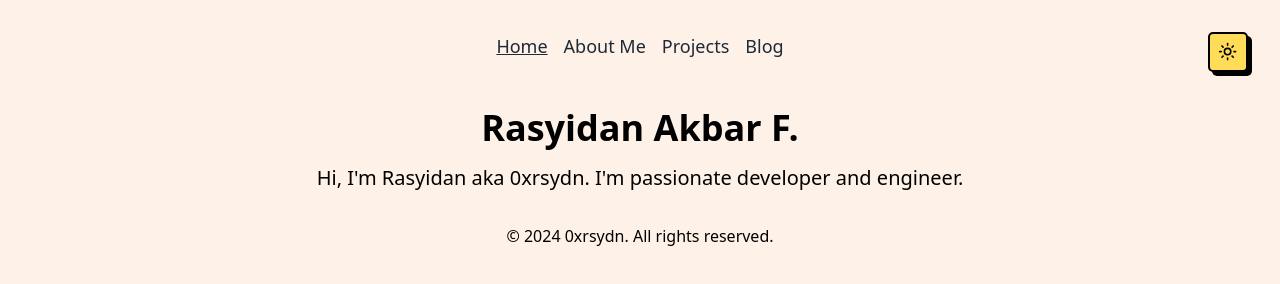
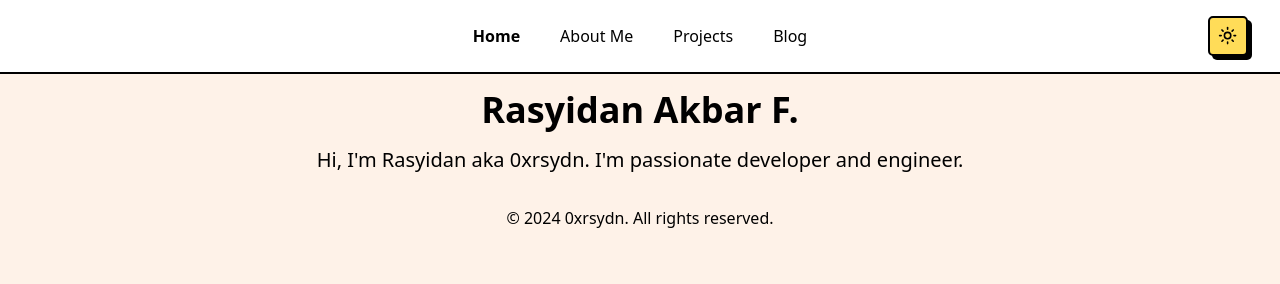
Before and after one commit to 0xrsydn/personalweb-astro, an Astro site: page / in a window 1280 px wide. Built offline with nearby package versions, Linux system fonts and the light colour scheme; Astro itself is replaced by a stand-in of ours.

Commit message:
navigation stuff

```diff
--- a/src/components/Nav.tsx
+++ b/src/components/Nav.tsx
@@ -1,4 +1,5 @@
 import { useEffect, useState } from 'react';
+import { ModeToggle } from '@/components/ModeToggle'; // Import the ModeToggle component
 
 const Nav = () => {
   const [currentPath, setCurrentPath] = useState('');
@@ -15,22 +16,27 @@ const Nav = () => {
   ];
 
   return (
-    <nav className="p-8 text-lg">
-      <div className="max-w-7xl mx-auto flex justify-center">
-        <ul className="flex flex-wrap justify-center space-x-4">
-          {navItems.map((item) => (
-            <li key={item.label}>
+    <nav className="border-b-2 border-border bg-white dark:bg-darkBg">
+      <div className="max-w-7xl mx-auto px-4 sm:px-6 lg:px-8">
+        <div className="flex justify-between items-center py-4">
+          <div className="hidden sm:block w-10"></div> {/* Spacer for small screens */}
+          <div className="flex-grow flex justify-center space-x-2 sm:space-x-4 overflow-x-auto">
+            {navItems.map((item) => (
               <a
+                key={item.label}
                 href={item.href}
-                className={`text-gray-800 dark:text-gray-200 hover:underline transition-all duration-200 ${
-                  currentPath === item.href ? 'underline' : ''
+                className={`text-text dark:text-darkText hover:underline px-2 sm:px-3 py-2 transition-all duration-200 whitespace-nowrap ${
+                  currentPath === item.href ? 'font-bold' : ''
                 }`}
               >
                 {item.label}
               </a>
-            </li>
-          ))}
-        </ul>
+            ))}
+          </div>
+          <div className="flex-shrink-0">
+            <ModeToggle />
+          </div>
+        </div>
       </div>
     </nav>
   );
--- a/src/layouts/MyLayout.astro
+++ b/src/layouts/MyLayout.astro
@@ -1,7 +1,6 @@
 ---
 import '../styles/global.css'
 import Nav from '@/components/Nav';
-import { ModeToggle } from '@/components/ModeToggle';
 import '@fontsource-variable/archivo';
 
 interface Props {
@@ -39,10 +38,7 @@ const { title } = Astro.props;
 	</head>
 	<body class="bg-bg dark:bg-darkBg text-text dark:text-darkText">
 		<header class="relative">
-			<Nav client:load />
-			<div class="absolute top-4 right-4 md:top-8 md:right-8">
-				<ModeToggle client:load />
-			</div>
+			<Nav client:load /> <!-- Nav now includes ModeToggle -->
 		</header>
 		<main class="max-w-7xl mx-auto p-4">
 			<slot />
```
